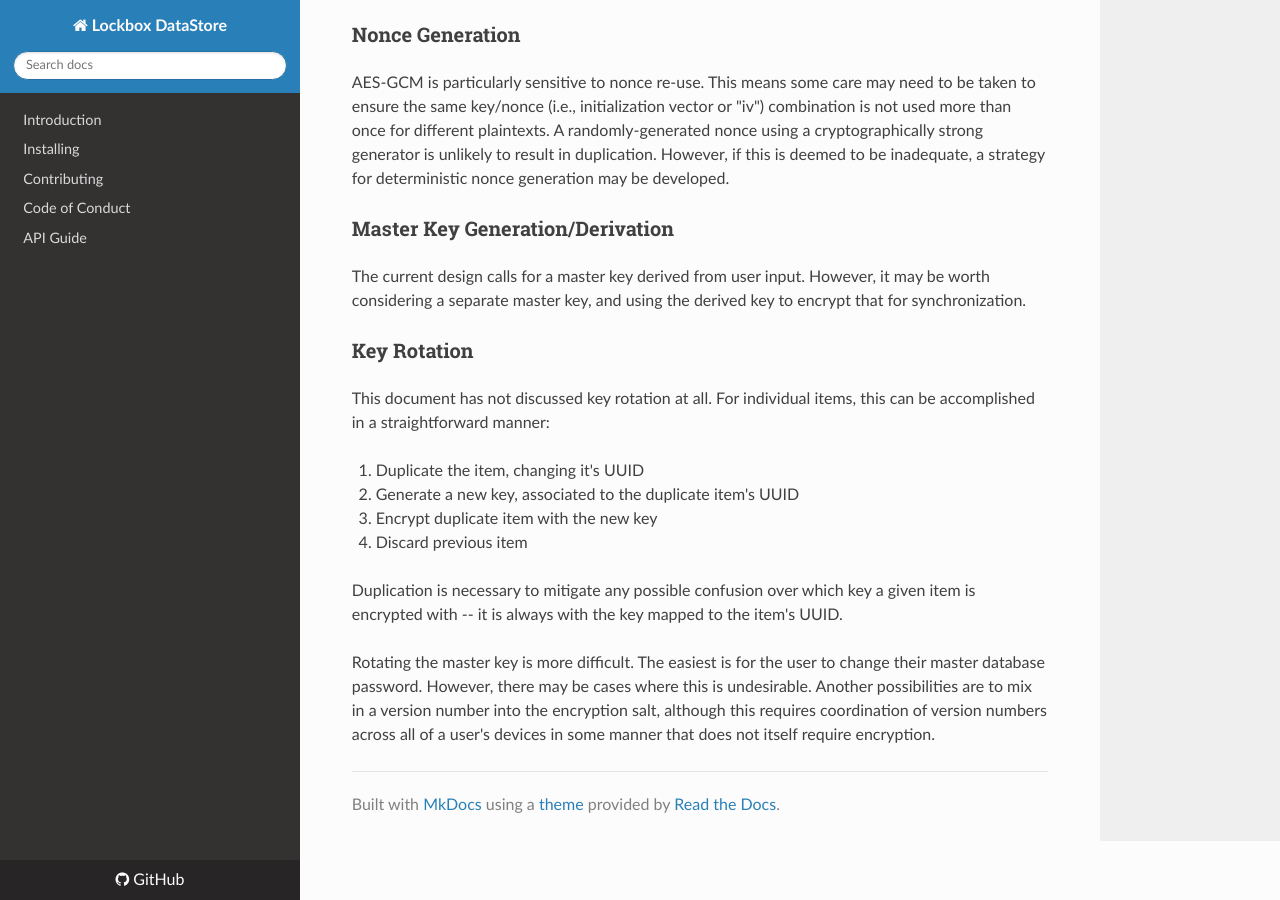
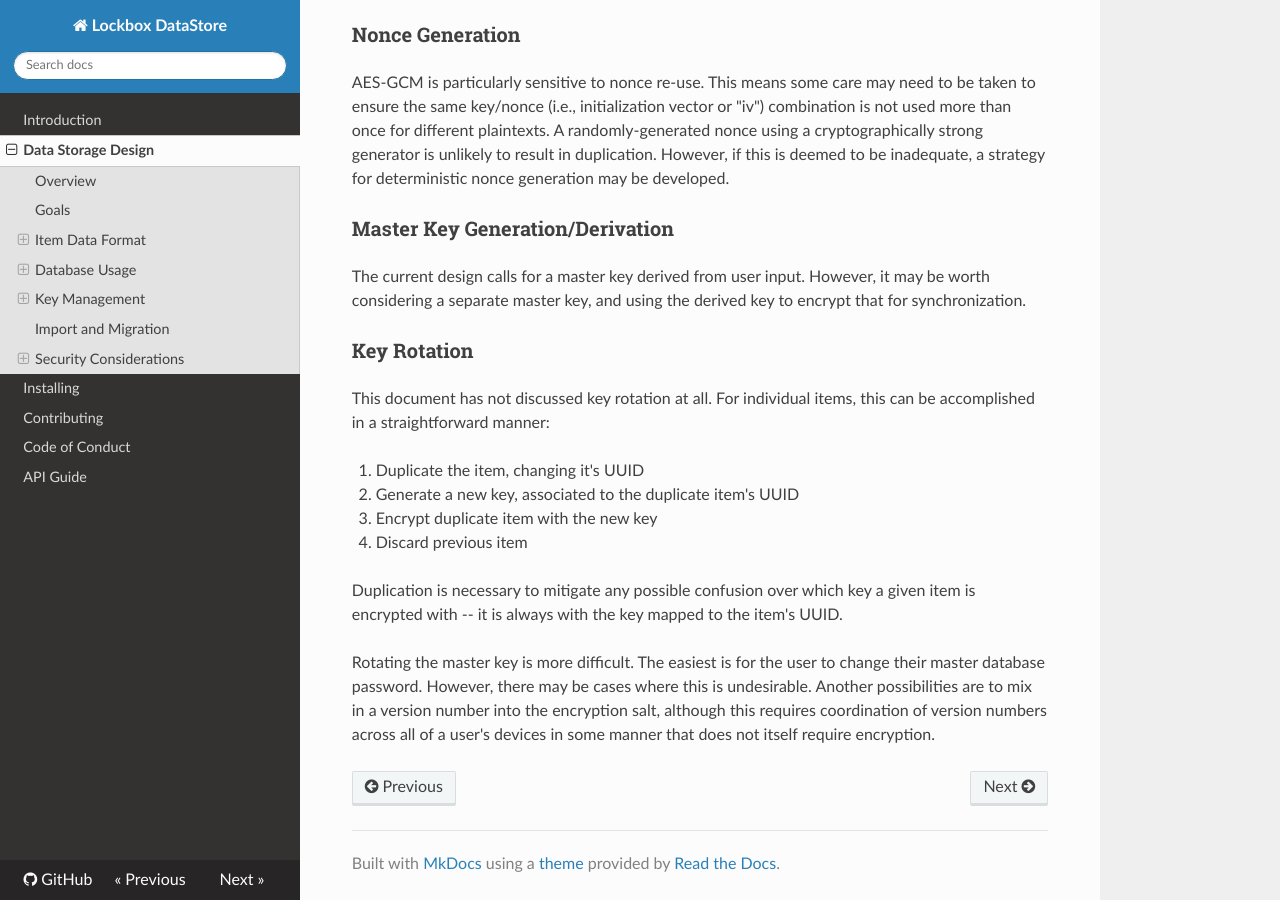
Before and after one commit to mozilla-lockwise/lockbox-datastore, an MkDocs documentation site: the page built from docs/data-storage.md, in a window 1280 px wide and 900 px high, scrolled down 8332 px. Built offline with MkDocs 1.6.1, drawn with Linux system fonts in a browser that asks for light colours; nearby versions of some CDN libraries; old or Windows-style settings are respelled for this version of MkDocs; some of the changed lines change nothing that is shown.

Commit message:
Add design doc to mkdocs pages inventory (#38)
* No longer need frontmatter (not using jekyll)

* Add design doc to inventory so it appears on web

```diff
--- a/docs/data-storage.md
+++ b/docs/data-storage.md
@@ -1,8 +1,3 @@
----
-title: Data Storage Design
-layout: default
----
-
 # Lockbox Data Storage
 
 ## Overview
--- a/mkdocs.yml
+++ b/mkdocs.yml
@@ -6,6 +6,7 @@
 
 pages:
 - 'Introduction': 'index.md'
+- 'Data Storage Design': 'data-storage.md'
 - 'Installing': 'install.md'
 - 'Contributing': 'contributing.md'
 - 'Code of Conduct': 'code_of_conduct.md'
```
